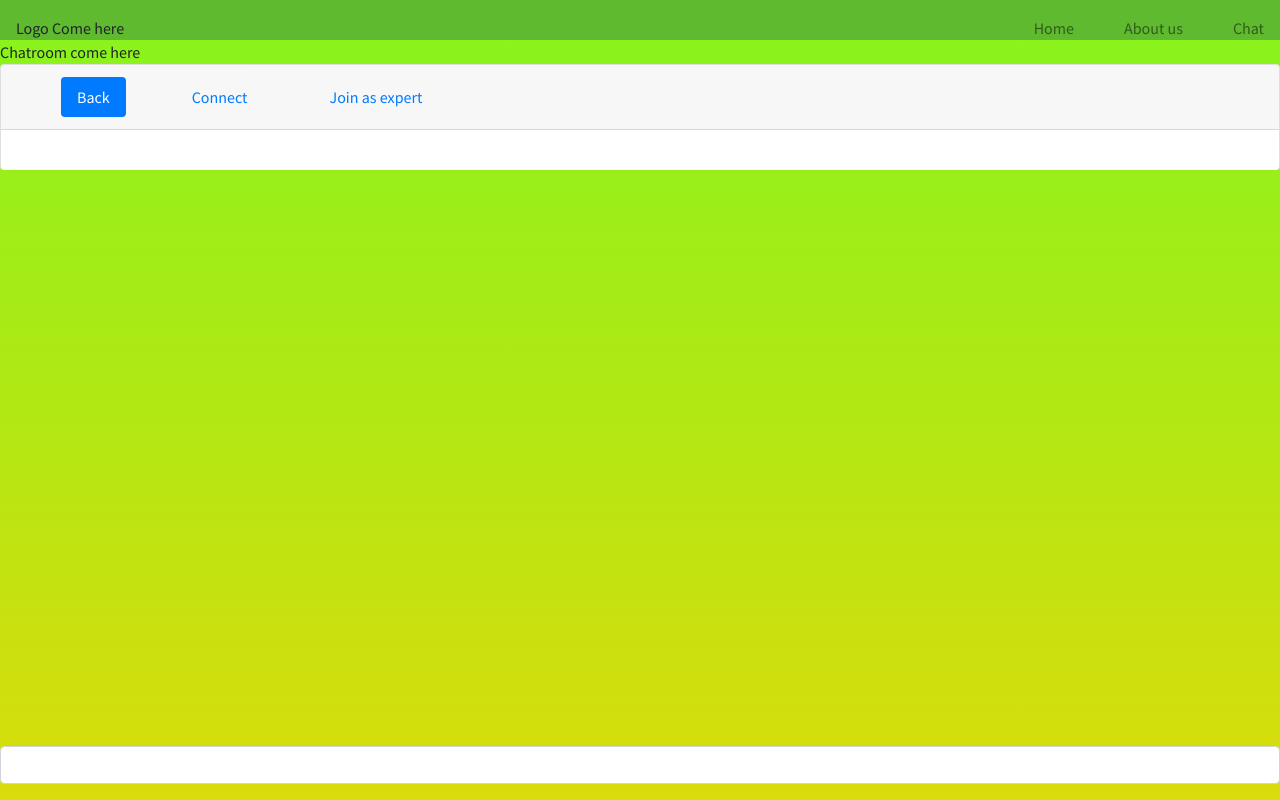
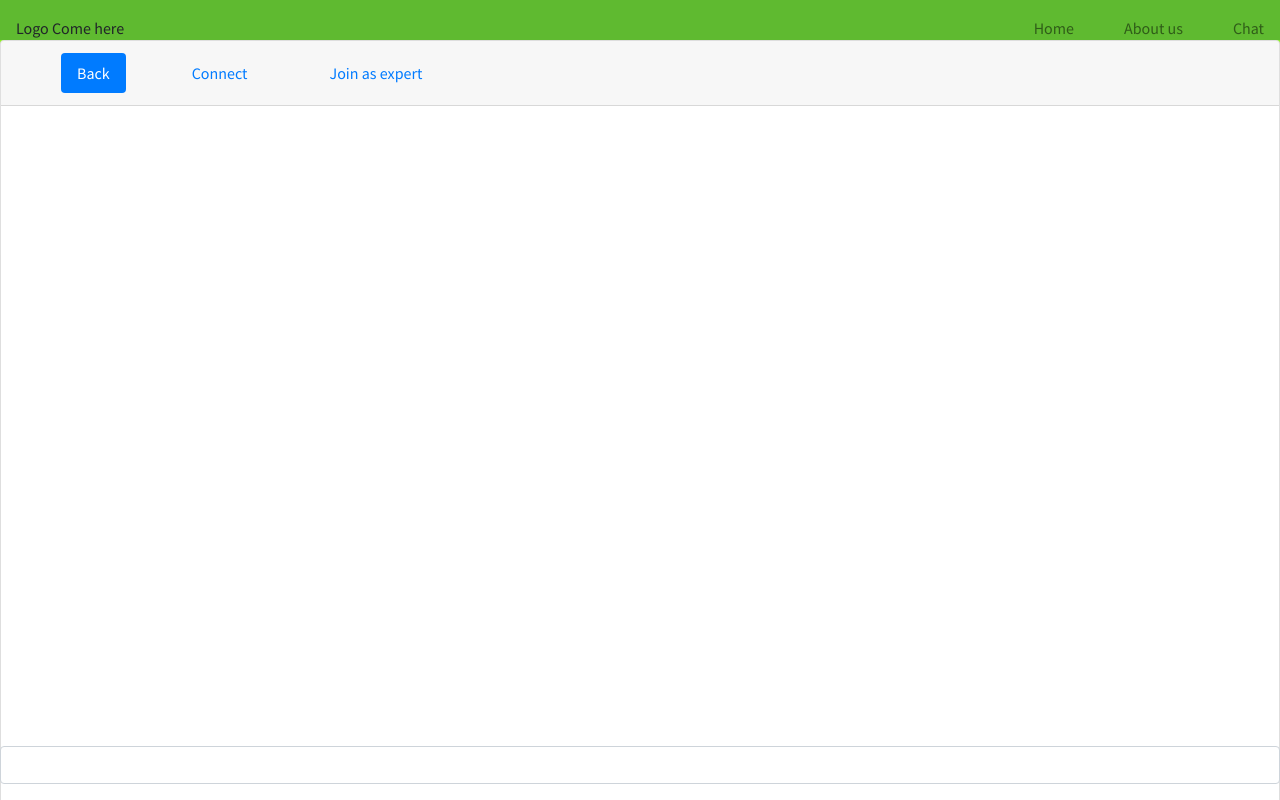
Before and after one commit to SocialHelp/HelpMeOut, a website: page public/chat.html in a window 1280 px wide. Both pictures are taken after a click on the button "Family". Shown: the top 800 px of the page. Drawn offline with nearby package versions, Linux system fonts and the light colour scheme; no server answers.

Commit message:
Fix chat scaling

```diff
--- a/public/chat.html
+++ b/public/chat.html
@@ -33,10 +33,8 @@
 <button class="question">Money</button>
 </section>
 
-<section id="chatRoom">
-Chatroom come here
-
-<div class="card text-center" style="border-bottom: 0">
+<section id="chatRoom" style="height: 100%;">
+<div class="card text-center" style="border-bottom: 0; height: 100%;">
     <div class="card-header">
         <ul class="nav nav-pills card-header-pills">
             <li class="nav-item">
```
